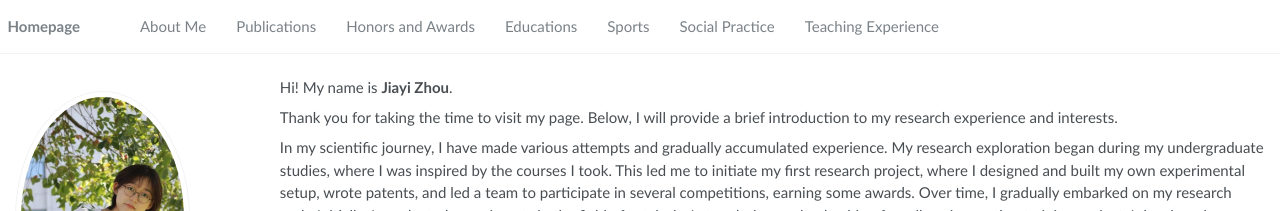
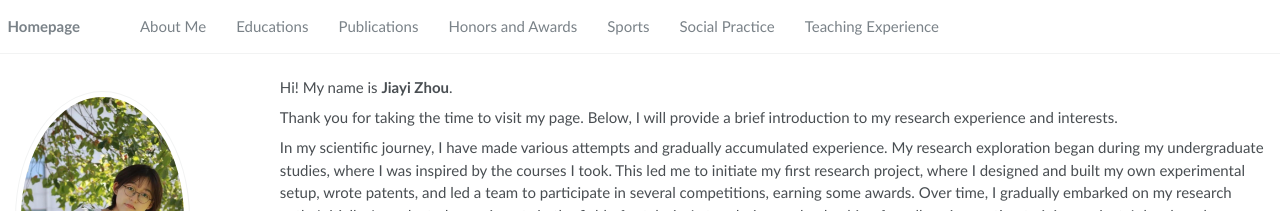
Before and after one commit to jiayizhou1022/jiayizhou1022.github.io, a Jekyll site: the page built from _pages/about.md, in a window 1280 px wide. Shown: the top 211 px of the page. Built offline with Jekyll 4.4.1, drawn with Linux system fonts in a browser that asks for light colours; part of the change alters nothing that is shown.

```diff
--- a/_data/navigation.yml
+++ b/_data/navigation.yml
@@ -2,15 +2,15 @@
 main:
   - title: "About Me"
     url: "/#about-me"
+
+  - title: "Educations"
+    url: "/#-educations"
 
   - title: "Publications"
     url: "/#-publications"
 
   - title: "Honors and Awards"
     url: "/#-honors-and-awards"
-
-  - title: "Educations"
-    url: "/#-educations"
 
   - title: "Sports"
     url: "/#-sports"
```
